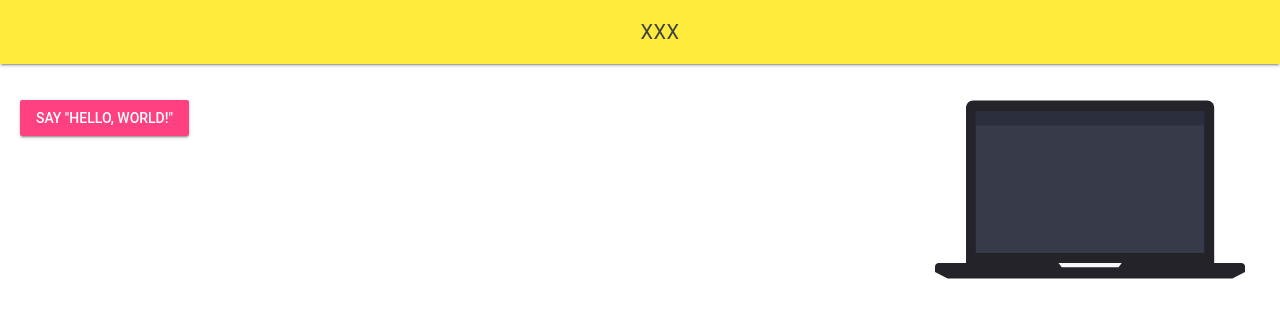
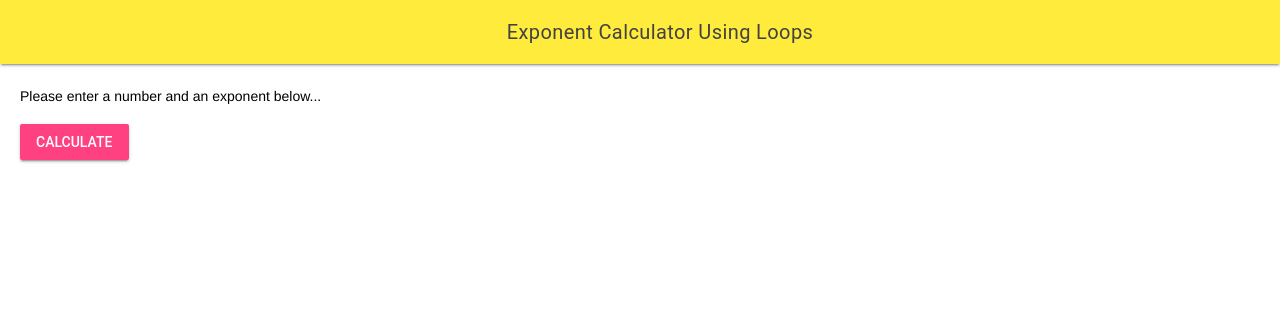
Before and after one commit to Claire-Bedrossian/ICS2O-Assignment-5-JS, a plain HTML site: page index.html in a window 1280 px wide. Drawn offline with nearby package versions, Linux system fonts and the light colour scheme.

Commit message:
hi claire, this is sam. I've saved your work for you. Merry Christmas. :)

```diff
--- a/index.html
+++ b/index.html
@@ -1,14 +1,14 @@
 <!DOCTYPE html>
-<!--- ICS2O-My first PWA --->
+<!--- ICS2O-Assignment-5-JS --->
 <html lang="en">
   <head>
     <meta charset="UTF-8" />
     <meta name="viewport" content="width=device-width, initial-scale=1.0" />
-    <meta name="description" content="XXX" />
+    <meta name="description" content="Exponent Calculator Using Loops" />
     <meta name="keywords" content="mths, ics2o" />
     <meta name="author" content=".Claire Bedrossian" />
     <meta name="theme-color" content="#FFFFFF" />
-    <title>XXX</title>
+    <title>y = mx + b Calcula Using Loops</title>
     <link
       rel="canonical"
       href="https://Claire-Bedrossian.github.io/ICS2O-PWA-Test/"
@@ -45,35 +45,28 @@
     <link rel="icon" type="image/png" sizes="32x32" href="favicon-32x32.png" />
     <link rel="icon" type="image/png" sizes="16x16" href="favicon-16x16.png" />
   </head>
-  <title>XXX</title>
   <body>
     <script defer src="https://code.getmdl.io/1.3.0/material.min.js"></script>
     <script src="./js/script.js"></script>
     <div class="mdl-layout mdl-js-layout mdl-layout--fixed-header">
       <header class="mdl-layout__header">
         <div class="mdl-layout__header-row">
-          <span class="mdl-layout-title">XXX</span>
+          <span class="mdl-layout-title">Exponent Calculator Using Loops</span>
         </div>
       </header>
       <main class="mdl-layout__content">
-        <p></p>
-        <img
-          src="./images/notebook-animation.svg"
-          alt="Computer"
-          width="25%"
-          height="25%"
-        />
+        <p>Please enter a number and an exponent below...</p>
         <p></p>
         <!-- Raised button with ripple -->
         <button
           class="mdl-button mdl-js-button mdl-button--raised mdl-js-ripple-effect mdl-button--accent"
           onclick="myButtonClicked()"
         >
-          Say "Hello, World!"
+        CALCULATE
         </button>
         <!-- basic text -->
         <p></p>
-        <div id="hello-world"></div>
+        <div id="power"></div>
       </main>
     </div>
   </body>
```
